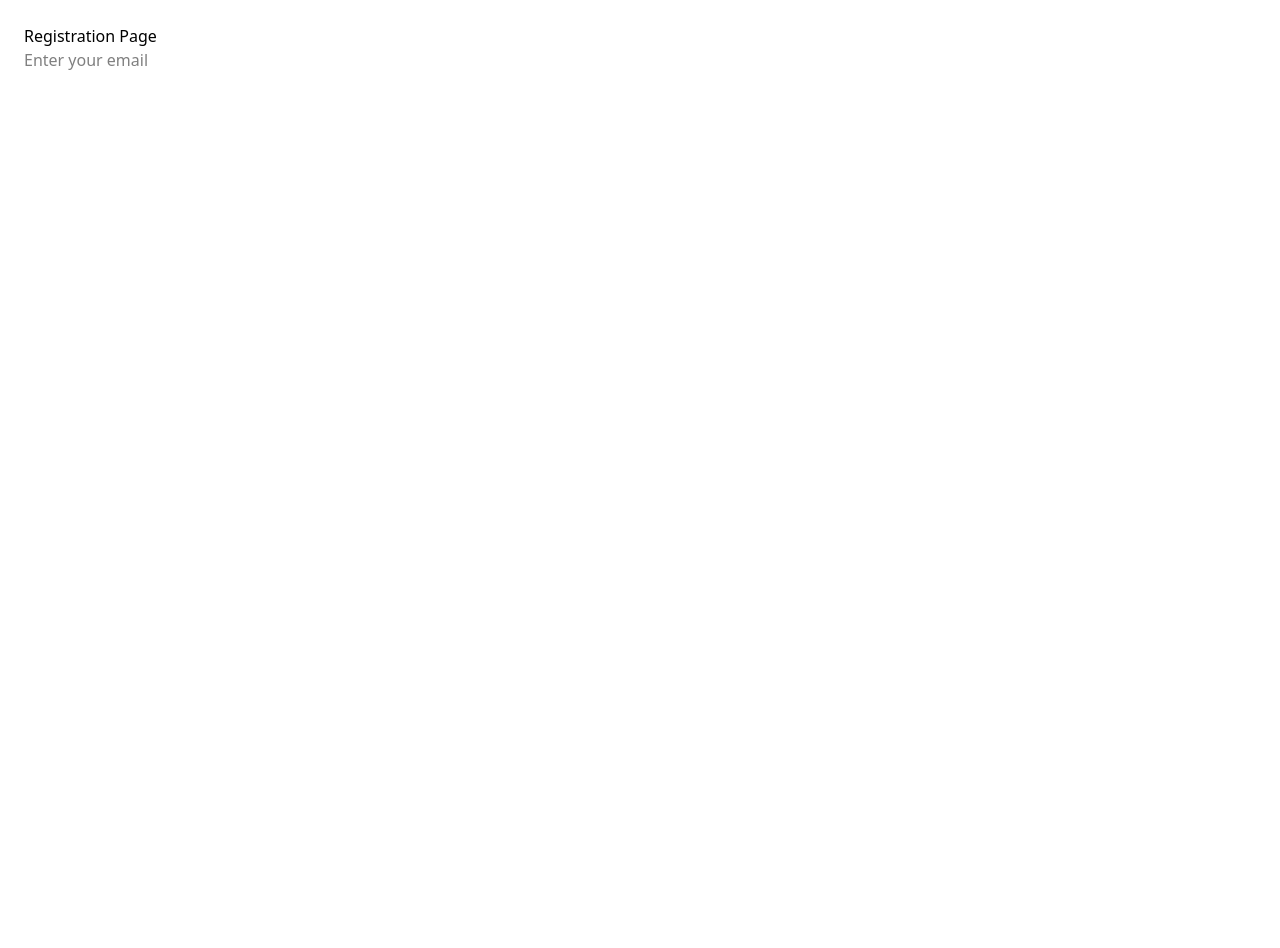
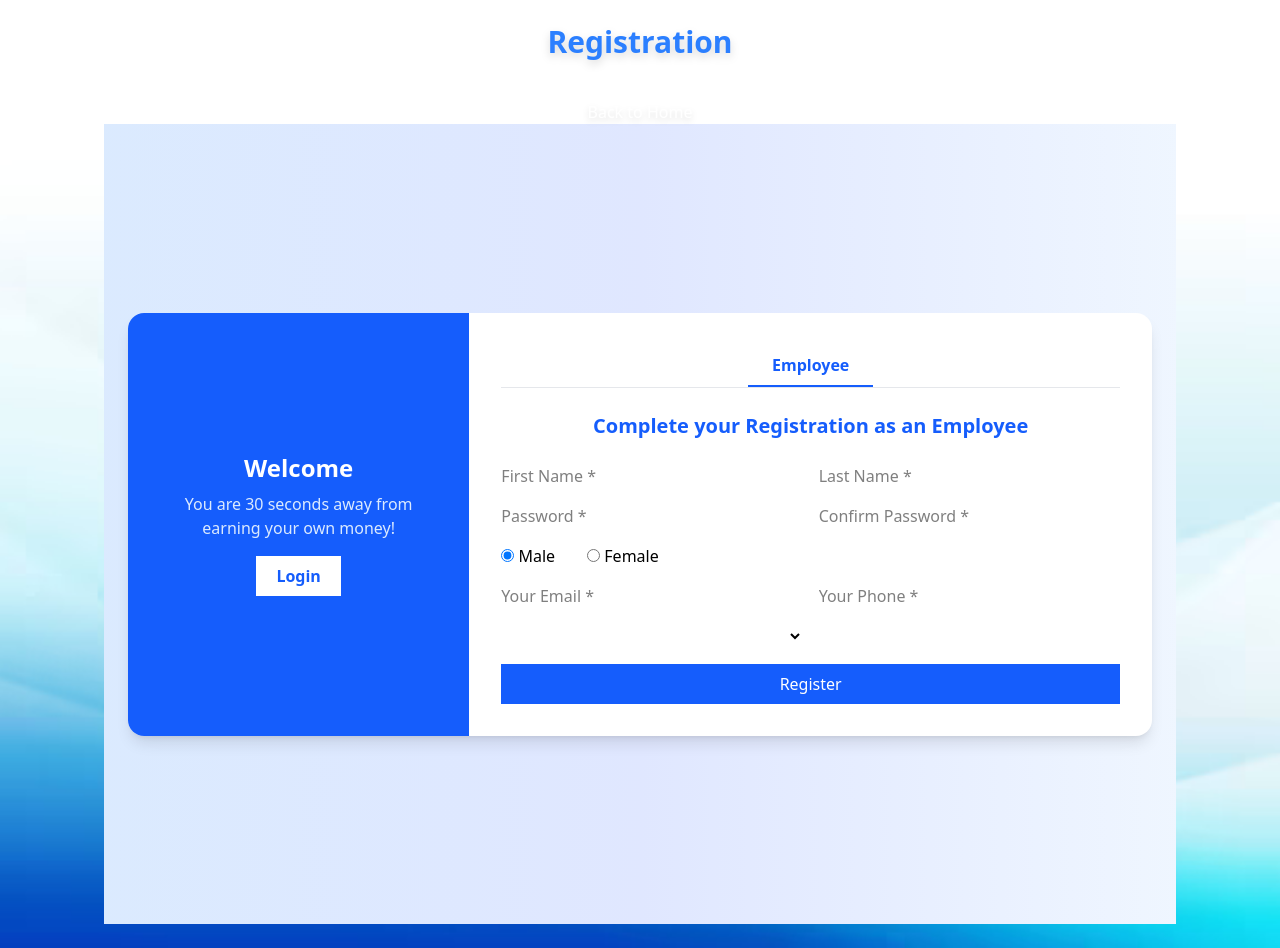
Before and after one commit to 17nbist/COB290-2025-Team-5, a Next.js app: page /login/registration in a window 1280 px wide. Before the commit the page ends 800 px from the top, so only its background shows below. Built offline with nearby package versions, Linux system fonts and the light colour scheme.

Commit message:
[sn] should fix the compliing issue reg page not done tho

```diff
--- a/src/app/login/AuthCard.js
+++ b/src/app/login/AuthCard.js
@@ -29,7 +29,7 @@ export default function AuthCard({ children }) {
 			</div>
 						<div style={styles.footer}>
 							Have a set up URL?{" "}
-							<Link href="/login/registration/UrlPage" style={styles.link}>
+							<Link href="/login/registration" style={styles.link}>
 								Click Here
 							</Link>
 					</div>
--- a/src/app/login/registration/UrlForm.js
+++ b/src/app/login/registration/UrlForm.js
@@ -1,8 +1,151 @@
-"use Client";
-import React from "react";
+"use client";
 
-export default function UrlForm() {
-    password,
-    setPassword,
-    onSubmit,
-    return (
+import { useState } from "react";
+
+export default function RegistrationPage() {
+  const [activeTab, setActiveTab] = useState("employee");
+
+  return (
+    <div className="flex flex-col items-center justify-center min-h-screen bg-gradient-to-r from-blue-100 via-indigo-100 to-blue-50 p-6">
+      <div className="flex flex-col md:flex-row bg-white rounded-2xl shadow-lg overflow-hidden w-full max-w-5xl">
+        <div className="md:w-1/3 bg-blue-600 text-white flex flex-col items-center justify-center p-8">
+
+          <h3 className="text-2xl font-semibold mb-2">Welcome</h3>
+          <p className="text-center mb-4 text-blue-100">
+            You are 30 seconds away from earning your own money!
+          </p>
+          <button className="bg-white text-blue-600 font-semibold px-5 py-2 rounded-lg hover:bg-blue-50 transition">
+            Login
+          </button>
+        </div>
+
+
+        <div className="md:w-2/3 p-8">
+          <div className="flex justify-center mb-6 border-b border-gray-200">
+            <button
+              onClick={() => setActiveTab("employee")}
+              className={`py-2 px-6 font-semibold ${
+                activeTab === "employee"
+                  ? "text-blue-600 border-b-2 border-blue-600"
+                  : "text-gray-500 hover:text-blue-500"
+              }`}
+            >
+              Employee
+            </button>
+          </div>
+
+          {activeTab === "employee" ? (
+            <div>
+              <h3 className="text-xl font-semibold text-center text-blue-600 mb-6">
+                Complete your Registration as an Employee
+              </h3>
+              <div className="grid grid-cols-1 md:grid-cols-2 gap-4">
+                <input
+                  type="text"
+                  placeholder="First Name *"
+                  className="input-field"
+                />
+                <input
+                  type="text"
+                  placeholder="Last Name *"
+                  className="input-field"
+                />
+                <input
+                  type="password"
+                  placeholder="Password *"
+                  className="input-field"
+                />
+                <input
+                  type="password"
+                  placeholder="Confirm Password *"
+                  className="input-field"
+                />
+                <div className="col-span-2">
+                  <label className="mr-4">
+                    <input type="radio" name="gender" defaultChecked /> Male
+                  </label>
+                  <label className="ml-4">
+                    <input type="radio" name="gender" /> Female
+                  </label>
+                </div>
+                <input
+                  type="email"
+                  placeholder="Your Email *"
+                  className="input-field"
+                />
+                <input
+                  type="text"
+                  placeholder="Your Phone *"
+                  className="input-field"
+                />
+                <select className="input-field">
+                <input
+                  type="text"
+                  placeholder="Enter Your Answer *"
+                  className="input-field"
+                />
+                </select>
+                <button className="col-span-2 bg-blue-600 text-white py-2 rounded-lg hover:bg-blue-700 transition">
+                  Register
+                </button>
+              </div>
+            </div>
+          ) : (
+            <div>
+              <h3 className="text-xl font-semibold text-center text-blue-600 mb-6">
+                Apply as a Hirer
+              </h3>
+              <div className="grid grid-cols-1 md:grid-cols-2 gap-4">
+                <input
+                  type="text"
+                  placeholder="First Name *"
+                  className="input-field"
+                />
+                <input
+                  type="text"
+                  placeholder="Last Name *"
+                  className="input-field"
+                />
+                <input
+                  type="email"
+                  placeholder="Email *"
+                  className="input-field"
+                />
+                <input
+                  type="text"
+                  placeholder="Phone *"
+                  className="input-field"
+                />
+                <input
+                  type="password"
+                  placeholder="Password *"
+                  className="input-field"
+                />
+                <input
+                  type="password"
+                  placeholder="Confirm Password *"
+                  className="input-field"
+                />
+                <input
+                  type="text"
+                  placeholder="Enter Your Answer *"
+                  className="input-field"
+                />
+                <button className="col-span-2 bg-blue-600 text-white py-2 rounded-lg hover:bg-blue-700 transition">
+                  Register
+                </button>
+              </div>
+            </div>
+          )}
+        </div>
+      </div>
+    </div>
+  );
+}
+
+
+const inputFieldClass = `
+border border-gray-300 rounded-lg p-2 w-full
+focus:outline-none focus:ring-2 focus:ring-blue-400
+placeholder-gray-400 text-sm
+`;
--- a/src/app/login/registration/UrlPage.js
+++ /dev/null
@@ -1,2 +0,0 @@
-"Use Client";
-import React from "react";
--- a/src/app/login/registration/page.js
+++ b/src/app/login/registration/page.js
@@ -2,21 +2,32 @@
 
 import { useState } from "react";
 import Link from "next/link";
-
 import { motion } from "framer-motion";
+import UrlForm from "./UrlForm";
 
 export default function RegistrationPage() {
   const [email, setEmail] = useState("");
 
   return (
-    <div style={{ padding: 24 }}>
-      <h1>Registration Page</h1>
-      <input
-        type="email"
-        value={email}
-        onChange={(e) => setEmail(e.target.value)}
-        placeholder="Enter your email"
-      />
+    <div
+      className="flex flex-col items-center justify-center min-h-screen p-6 bg-cover bg-center bg-no-repeat"
+      style={{
+        backgroundImage: "url('/BlueBackground.png')",
+      }}
+    >
+      <motion.h1
+        initial={{ opacity: 0, y: -20 }}
+        animate={{ opacity: 1, y: 0 }}
+        transition={{ duration: 0.4 }}
+        className="text-3xl font-bold mb-6 text-blue-500 drop-shadow-lg"
+      >
+        Registration
+      </motion.h1>
+
+      <Link href="/" className="mt-4 text-white hover:underline drop-shadow-md">
+        Back to Home
+      </Link>
+      <UrlForm/>
     </div>
   );
 }
```
